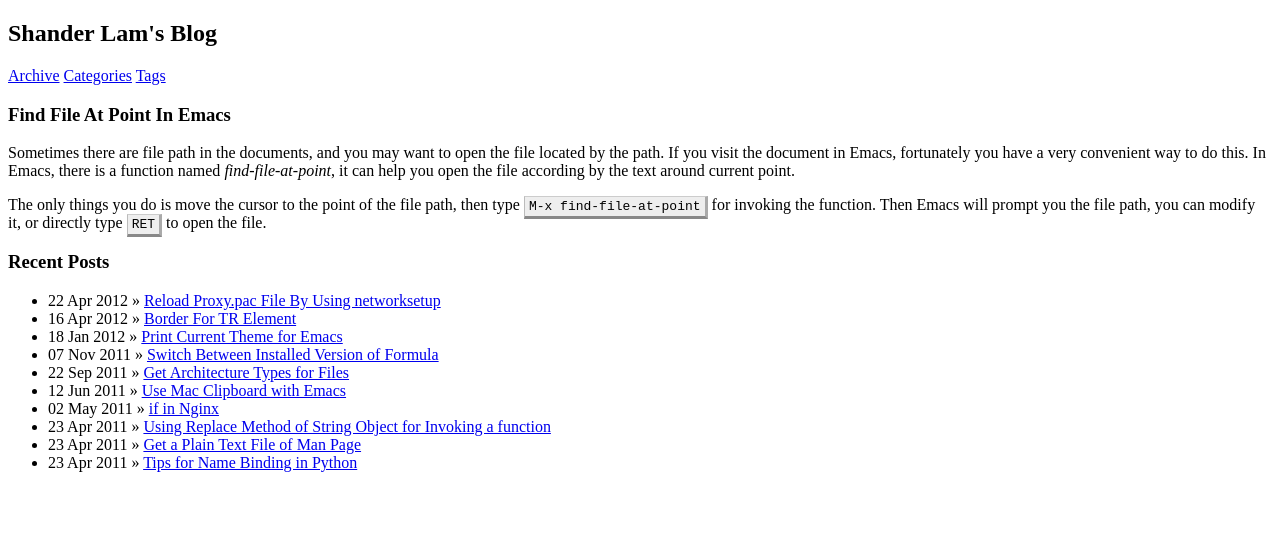
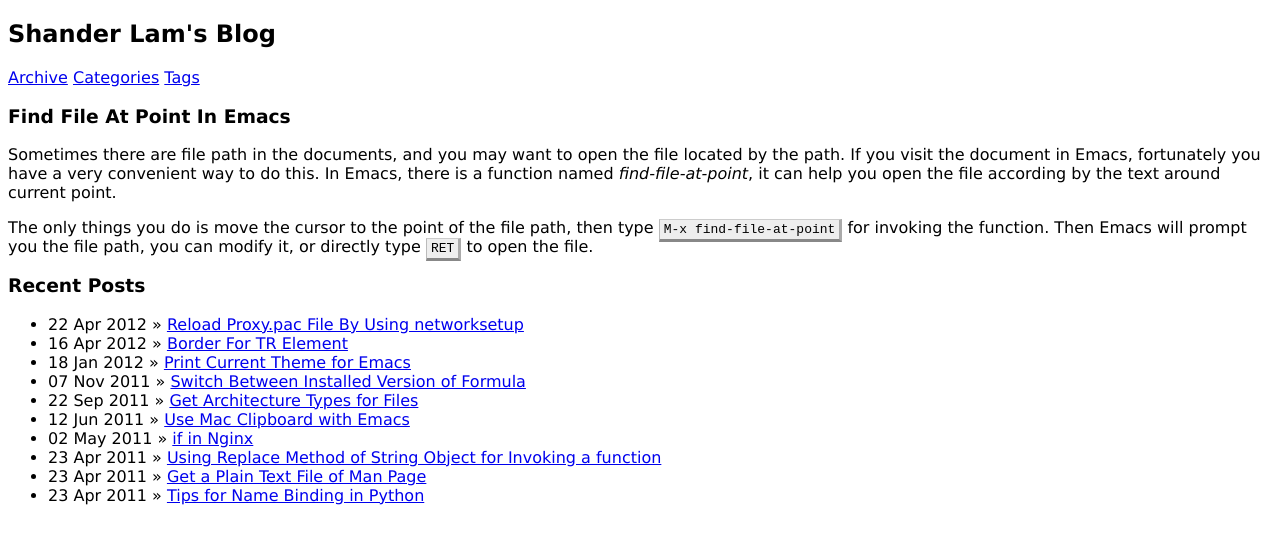
Before and after one commit to shanderlam/shanderlam.github.io, a Jekyll site: the page built from index.html, in a window 1280 px wide. Shown: the top 544 px of the page. Built offline with Jekyll 4.4.1, drawn with Linux system fonts in a browser that asks for light colours.

Commit message:
Change font family to verdana.

```diff
--- a/css/style.css
+++ b/css/style.css
@@ -1,3 +1,7 @@
+html {
+    font-family: verdana;
+}
+
 kbd {
     padding: 2px 4px;
     white-space: nowrap;
```
